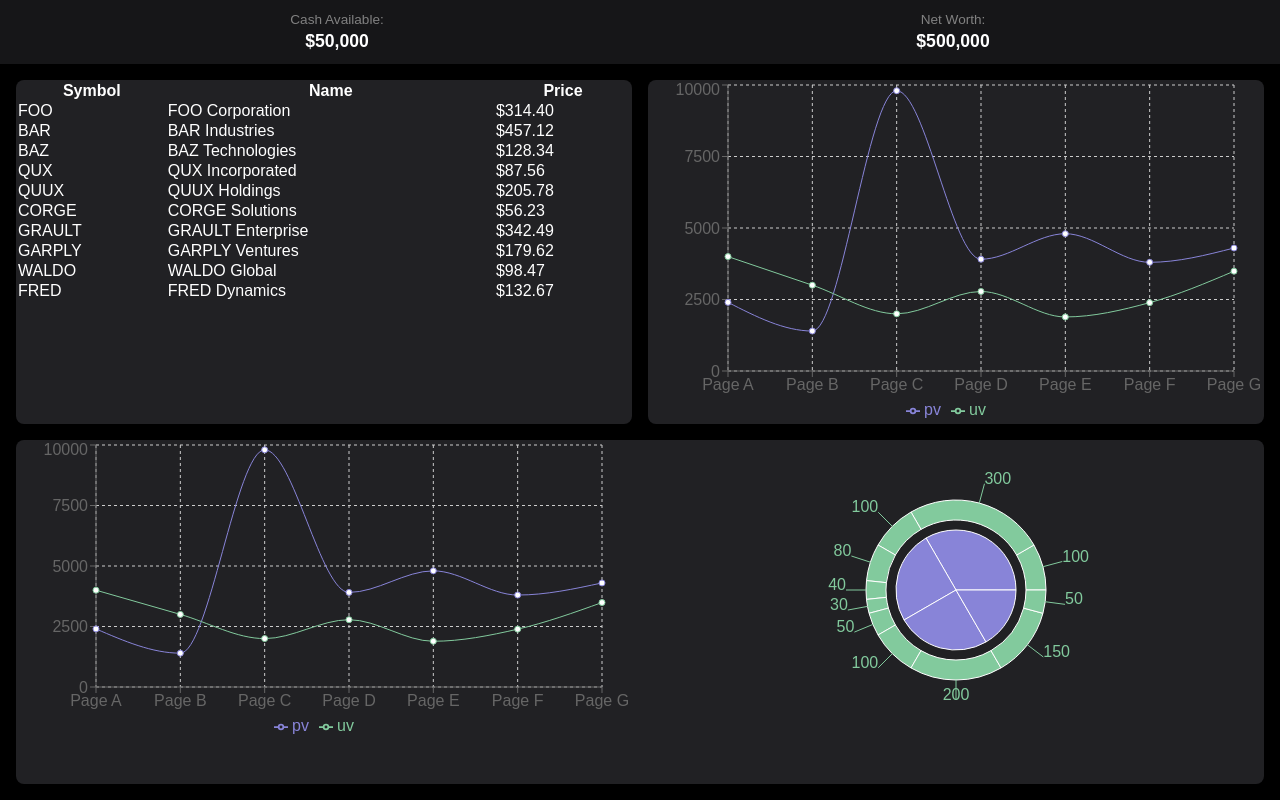
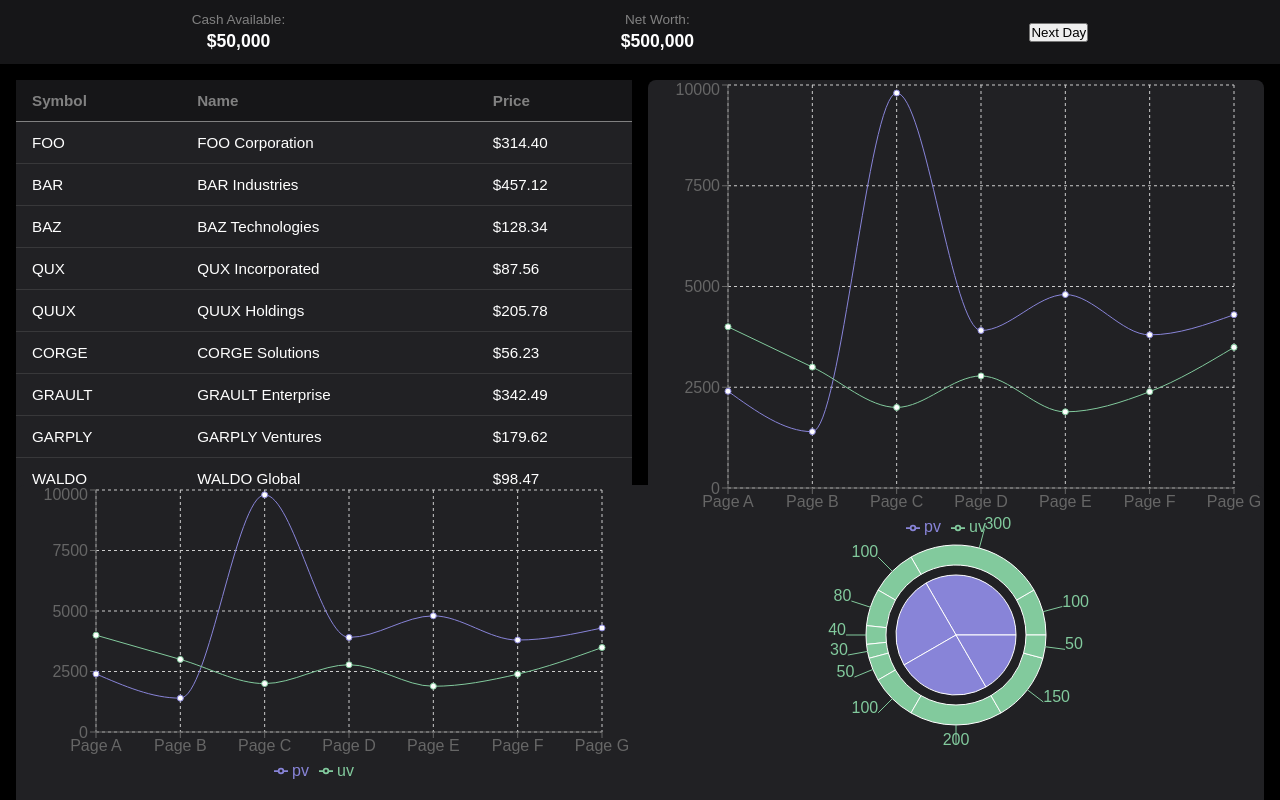
Before and after one commit to kevinsctfries/day-trader, a Next.js app: page /dashboard in a window 1280 px wide. Built offline with nearby package versions, Linux system fonts and the light colour scheme.

Commit message:
style(dashboard): improve styling for stock table

```diff
--- a/src/app/components/Header/Header.tsx
+++ b/src/app/components/Header/Header.tsx
@@ -12,6 +12,7 @@ const Header = () => {
         <span className={styles.label}>Net Worth:</span>
         <span className={styles.value}>$500,000</span>
       </div>
+      <button>Next Day</button>
     </header>
   );
 };
--- a/src/app/components/StockTable/StockTable.module.scss
+++ b/src/app/components/StockTable/StockTable.module.scss
@@ -1,3 +1,37 @@
 .table {
     width: 100%;
+    border-collapse: collapse;
+    background-color: var(--card);
+    color: var(--text);
+    font-size: 0.95rem;
+
+    thead {
+        background-color: var(--background-alt);
+
+        th {
+            text-align: left;
+            padding: 0.75rem 1rem;
+            border-bottom: 1px solid var(--text-muted);
+            color: var(--text-muted);
+        }
+    }
+
+    tbody {
+        tr {
+            transition: background-color 0.2s ease;
+
+            &:hover {
+                background-color: rgba(255, 255, 255, 0.05);
+            }
+
+            td {
+                padding: 0.75rem 1rem;
+                border-bottom: 1px solid rgba(255, 255, 255, 0.1);
+            }
+        }
+
+        tr:last-child td {
+            border-bottom: none;
+        }
+    }
 }
```
